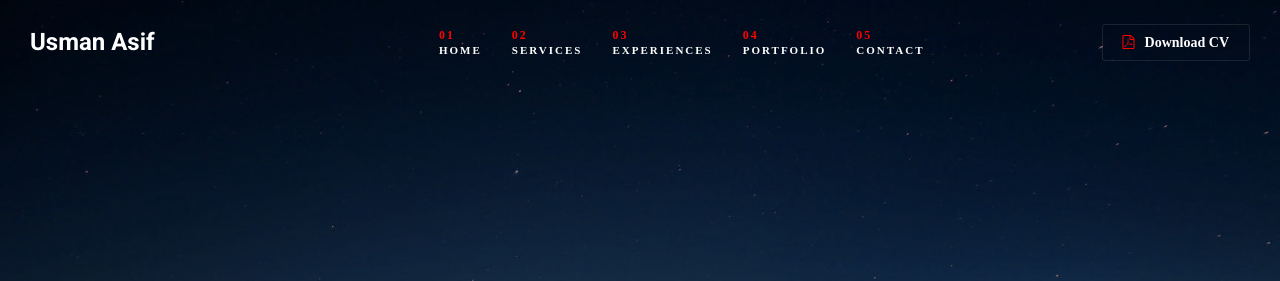
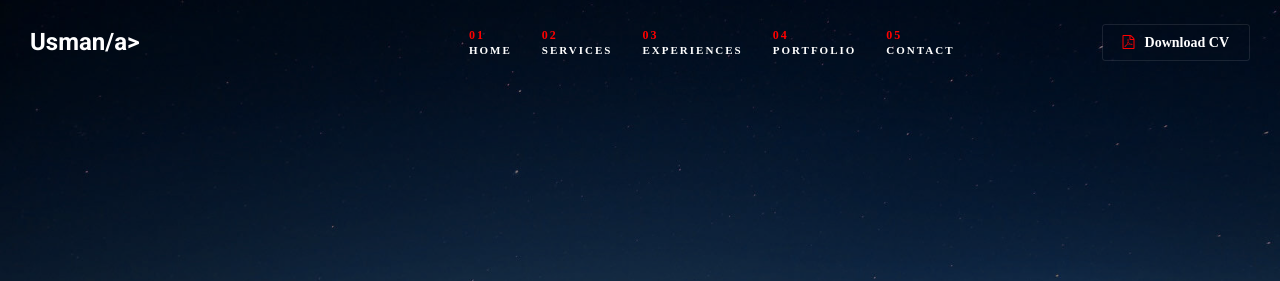
Before and after one commit to UsmanAsif193/MyPortfolio, a website: page index.html in a window 1280 px wide. Shown: the top 281 px of the page. Drawn offline with Linux system fonts and the light colour scheme; some packages are replaced by stand-ins of ours; a web font is replaced by a local one.

Commit message:
Update index.html

```diff
--- a/index.html
+++ b/index.html
@@ -37,7 +37,7 @@
 
 
           <nav>
-            <div id="logo"><a href="#section-home" id="logo-link" >Usman Asif</a></div>
+            <div id="logo"><a href="#section-home" id="logo-link" >Usman/a></div>
             <ul id="mainmenu">
               <li>
                 <a href="#section-home" class="active"><span>01</span>Home</a>
```
